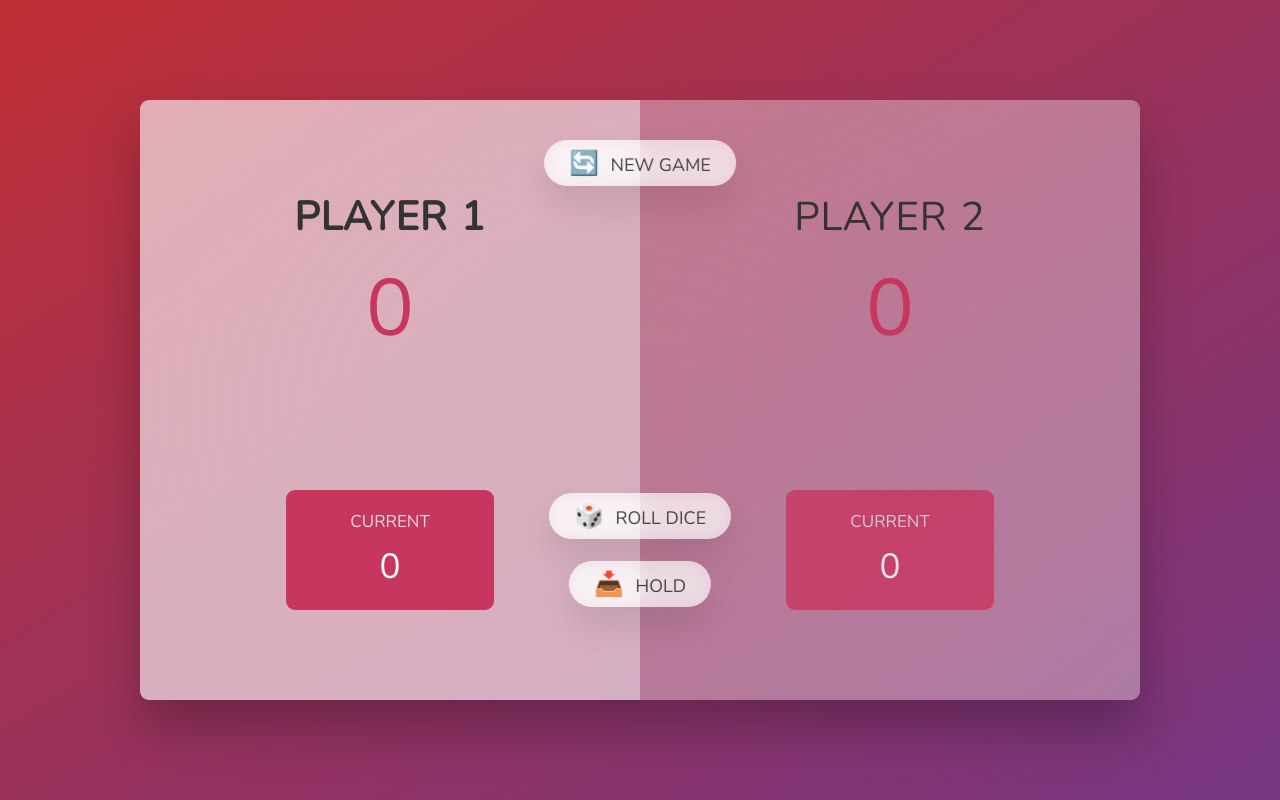
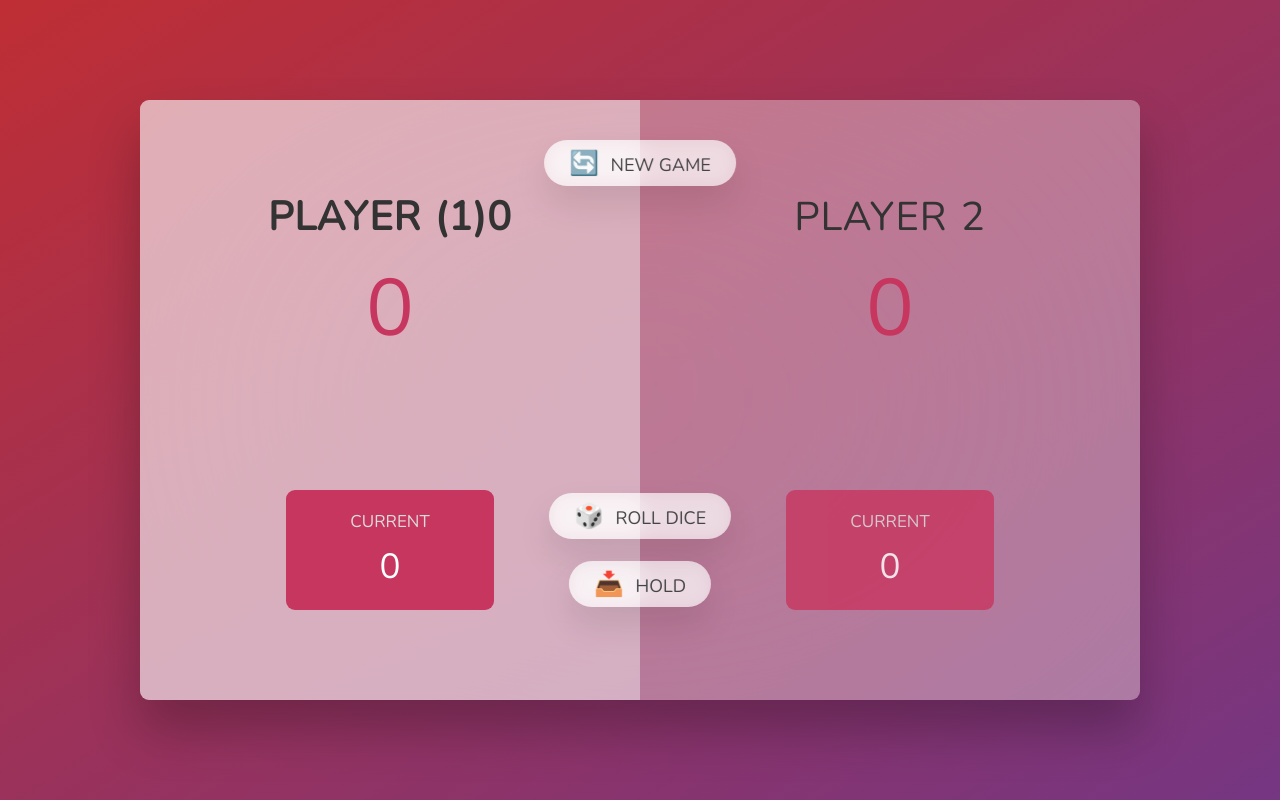
Before and after one commit to Mariyka-soul/Pig-game, a plain HTML site: page index.html in a window 1280 px wide. Drawn offline with nearby package versions, Linux system fonts and the light colour scheme.

Commit message:
Update index.html

```diff
--- a/index.html
+++ b/index.html
@@ -10,7 +10,7 @@
   <body>
     <main>
       <section class="player player--0 player--active">
-        <h2 class="name" id="name--0">Player 1</h2>
+        <h2 class="name" id="name--0">Player (1)0</h2>
         <p class="score" id="score--0">43</p>
         <div class="current">
           <p class="current-label">Current</p>
```
